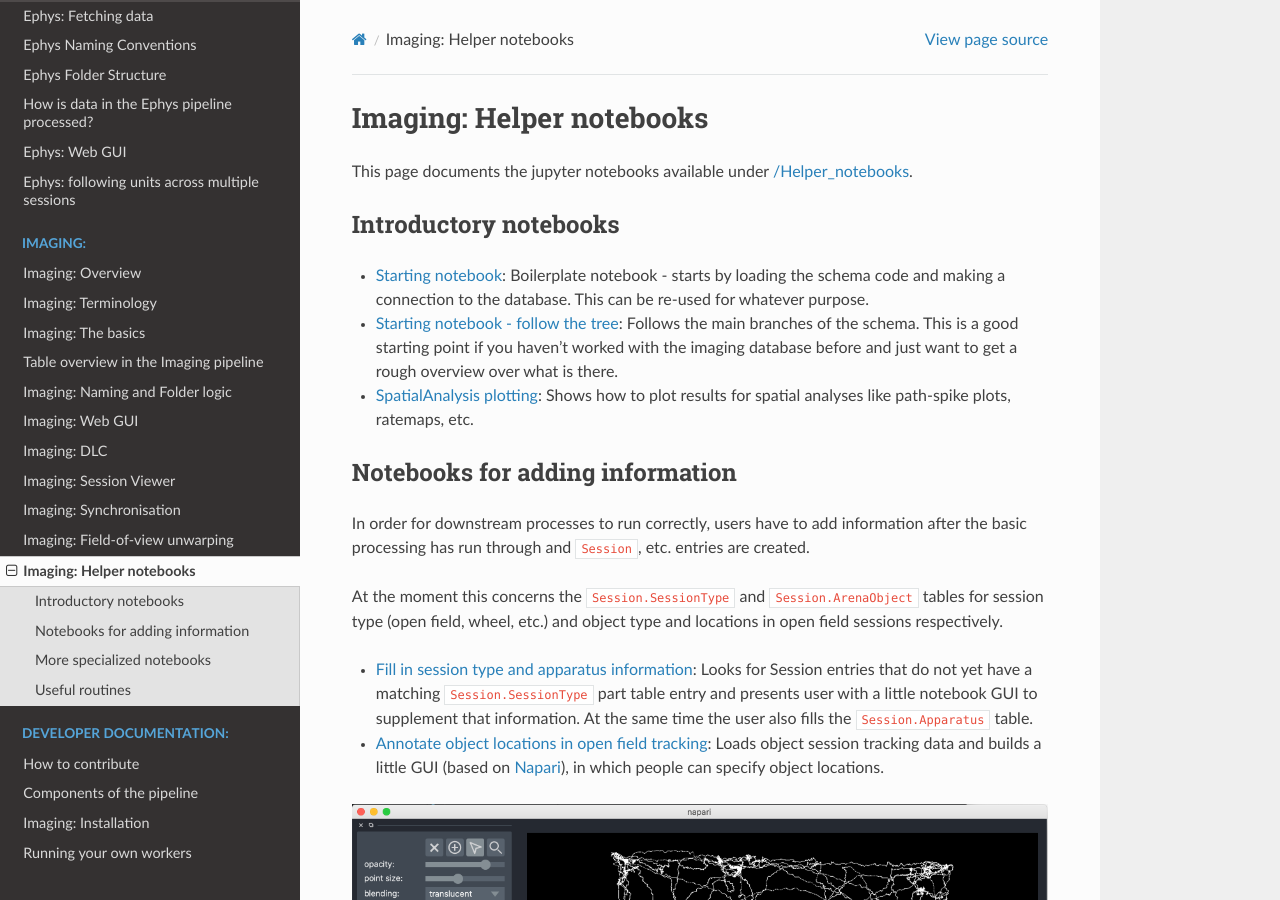
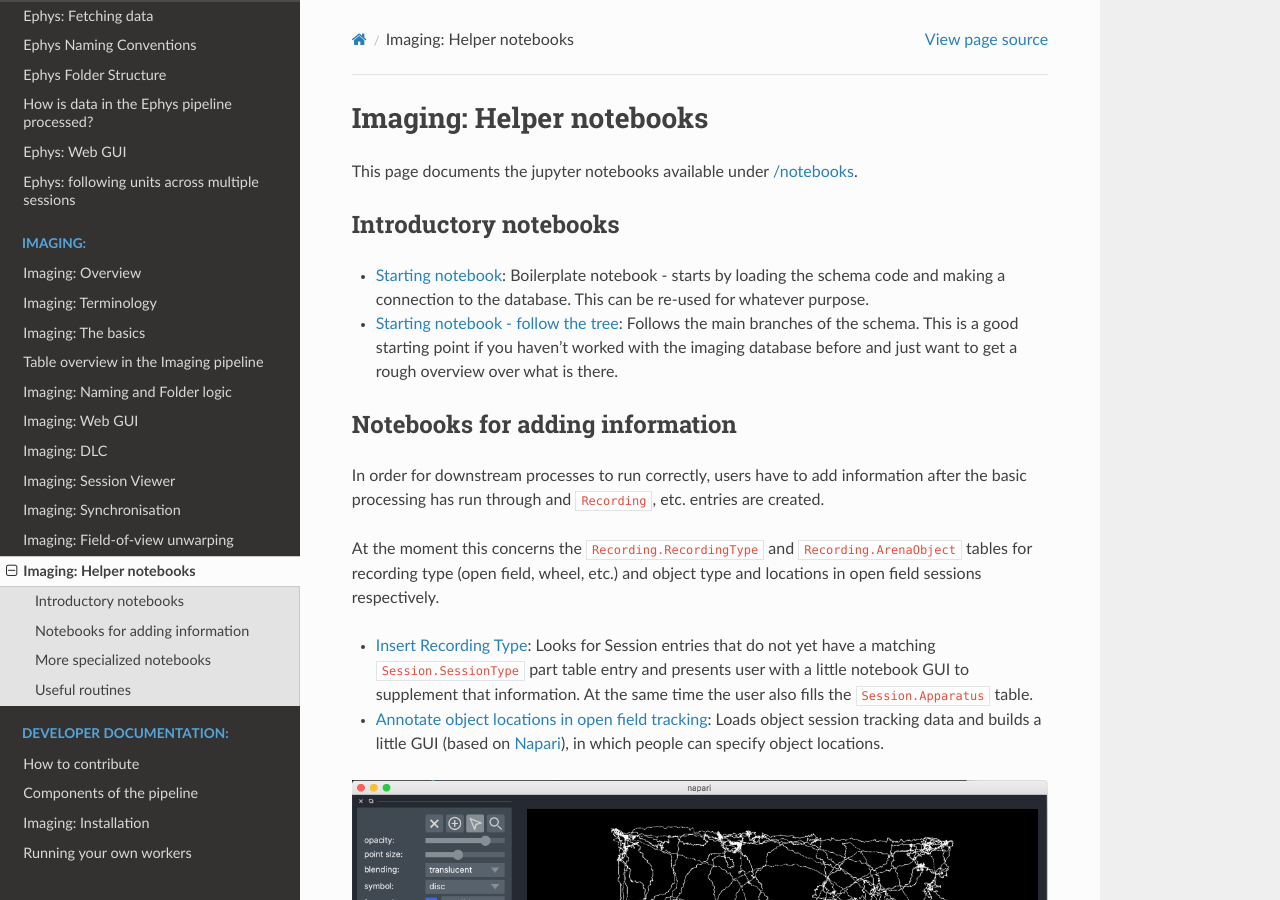
Before and after one commit to kavli-ntnu/dj-docs, a Sphinx documentation site: the page built from docs/imaging/helper-notebooks.rst, in a window 1280 px wide and 900 px high. Built offline with Sphinx 7.4.7 and the Read the Docs theme 2.0.0, drawn with Linux system fonts in a browser that asks for light colours.

Commit message:
Update helper-notebooks.rst

```diff
--- a/docs/imaging/helper-notebooks.rst
+++ b/docs/imaging/helper-notebooks.rst
@@ -4,30 +4,28 @@
 Imaging: Helper notebooks
 ===================================
 
-This page documents the jupyter notebooks available under `/Helper_notebooks <https://github.com/kavli-ntnu/dj-moser-imaging/blob/master/Helper_notebooks>`_.
+This page documents the jupyter notebooks available under `/notebooks <https://github.com/kavli-ntnu/dj-imaging/tree/master/notebooks>`_.
 
 
 Introductory notebooks
 ---------------------------
 
-- `Starting notebook <https://github.com/kavli-ntnu/dj-moser-imaging/blob/master/Helper_notebooks/Starting%20notebook.ipyn>`_:
+- `Starting notebook <https://github.com/kavli-ntnu/dj-imaging/blob/master/notebooks/Starting%20notebook.ipynb>`_:
   Boilerplate notebook - starts by loading the schema code and making a connection to the database. This can be re-used for whatever purpose.
-- `Starting notebook - follow the tree <https://github.com/kavli-ntnu/dj-moser-imaging/blob/master/Helper_notebooks/Starting%20notebook-%20follow%20the%20tree.ipynb>`_:
+- `Starting notebook - follow the tree <https://github.com/kavli-ntnu/dj-imaging/blob/master/notebooks/Starting%20notebook-%20follow%20the%20tree.ipynb>`_:
   Follows the main branches of the schema. This is a good starting point if you haven't worked with the imaging database before and just want to get a rough overview over what is there.
-- `SpatialAnalysis plotting <https://github.com/kavli-ntnu/dj-moser-imaging/blob/master/Helper_notebooks/SpatialAnalysis%20plotting.ipynb>`_:
-  Shows how to plot results for spatial analyses like path-spike plots, ratemaps, etc.
 
 
 Notebooks for adding information
 ------------------------------------
 
-In order for downstream processes to run correctly, users have to add information after the basic processing has run through and ``Session``, etc. entries are created.
+In order for downstream processes to run correctly, users have to add information after the basic processing has run through and ``Recording``, etc. entries are created.
 
-At the moment this concerns the ``Session.SessionType`` and ``Session.ArenaObject`` tables for session type (open field, wheel, etc.) and object type and locations in open field sessions respectively.
+At the moment this concerns the ``Recording.RecordingType`` and ``Recording.ArenaObject`` tables for recording type (open field, wheel, etc.) and object type and locations in open field sessions respectively.
 
-- `Fill in session type and apparatus information <https://github.com/kavli-ntnu/dj-moser-imaging/blob/master/Helper_notebooks/Insert%20Session%20Type.ipynb>`_:
+- `Insert Recording Type <https://github.com/kavli-ntnu/dj-imaging/blob/master/notebooks/insert_recording_type.ipynb>`_:
   Looks for Session entries that do not yet have a matching ``Session.SessionType`` part table entry and presents user with a little notebook GUI to supplement that information. At the same time the user also fills the ``Session.Apparatus`` table.
-- `Annotate object locations in open field tracking <https://github.com/kavli-ntnu/dj-moser-imaging/blob/master/Helper_notebooks/Enter%20object%20locations%20Napari.ipynb>`_:
+- `Annotate object locations in open field tracking <https://github.com/kavli-ntnu/dj-imaging/blob/master/notebooks/Enter%20object%20locations%20Napari.ipynb>`_:
   Loads object session tracking data and builds a little GUI (based on `Napari <https://napari.org/>`_), in which people can specify object locations.
 
 .. figure:: /_static/imaging/Napari_object_locations.png
@@ -37,16 +35,16 @@
 More specialized notebooks
 -------------------------------
 
-- `FOV unwarping <https://github.com/kavli-ntnu/dj-moser-imaging/blob/master/Helper_notebooks/Insert%20FOV%20unwarping.ipynb>`_:
+- `FOV unwarping <https://github.com/kavli-ntnu/dj-imaging/blob/master/notebooks/insert_fov_unwarping.ipynb>`_:
   2p miniscope raw recordings undergo distortions because of uncalibrated scanner responses to command voltages (and are therefore different for every scope vs. setup combination). In order to obtain undistorted cell maps and projections, we can unwarp these (raw) field of views by comparing with a calibration slide. The process of saving a calibration (=affine transformation) matrix into datajoint is shown in this notebook. For a more thorough explanation see :ref:`Imaging unwarping`
 
-- `DLC add new Model/Processing method <https://github.com/kavli-ntnu/dj-moser-imaging/blob/master/Helper_notebooks/DLC%20model%20insertion.ipynb>`_:
+- `DLC add new Model/Processing method <https://github.com/kavli-ntnu/dj-imaging/blob/master/notebooks/dlc_model_insertion.ipynb>`_:
   Helper notebook to insert (register) new deep lab cut (DLC) model and associated processing method.
 
 
 Useful routines
 -----------------
-- `Unwarp tif files <https://github.com/kavli-ntnu/dj-moser-imaging/blob/master/Helper_notebooks/Unwarp%20tiff%20files.ipynb>`_:
+- `Unwarp tif files <https://github.com/kavli-ntnu/dj-imaging/blob/master/notebooks/Unwarp%20tiff%20files.ipynb>`_:
   Quick and easy way to obtain undistorted tif files and view those with `Napari <https://napari.org/>`_. See :ref:`Imaging unwarping`
-- `Suite2p python reader <https://github.com/kavli-ntnu/dj-moser-imaging/blob/master/Helper_notebooks/suite2py%20reader%20class.ipynb>`_:
+- `Suite2p python reader <https://github.com/kavli-ntnu/dj-imaging/blob/master/notebooks/suite2py%20reader%20class.ipynb>`_:
   Notebook that shows the usage of the suite2p python reader class, which is also used when loading suite2p output into datajoint. It provides convenience functions for rapidly investigating suite2p python exports and plotting results of the imaging analysis.
```
